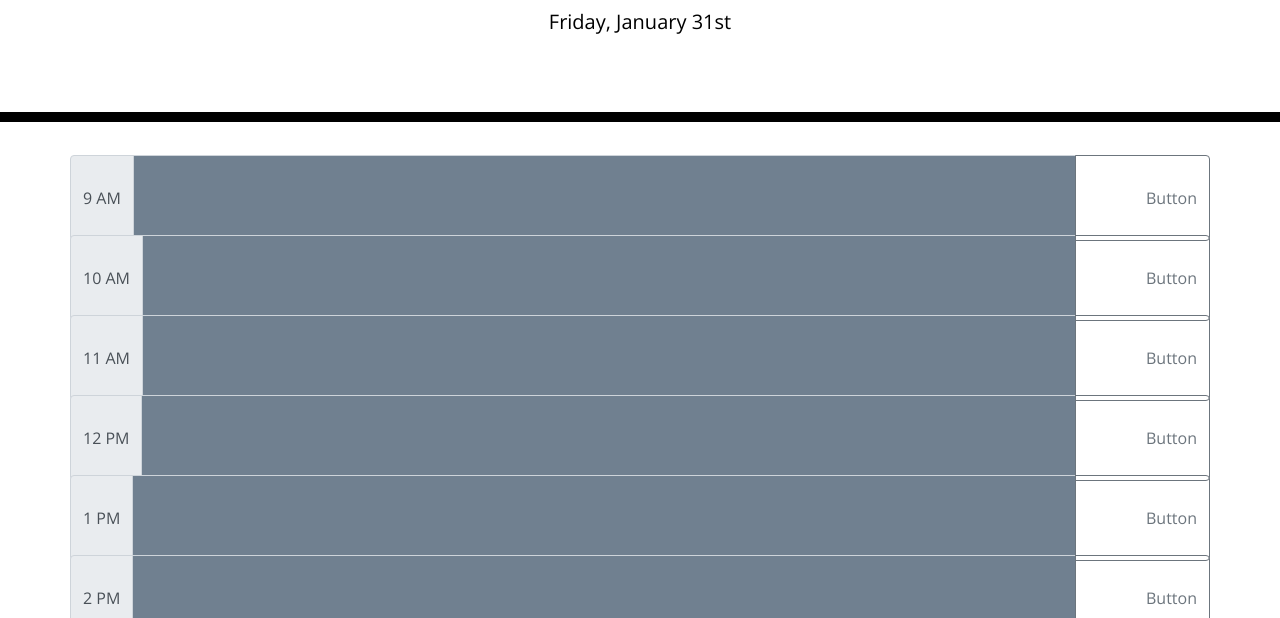
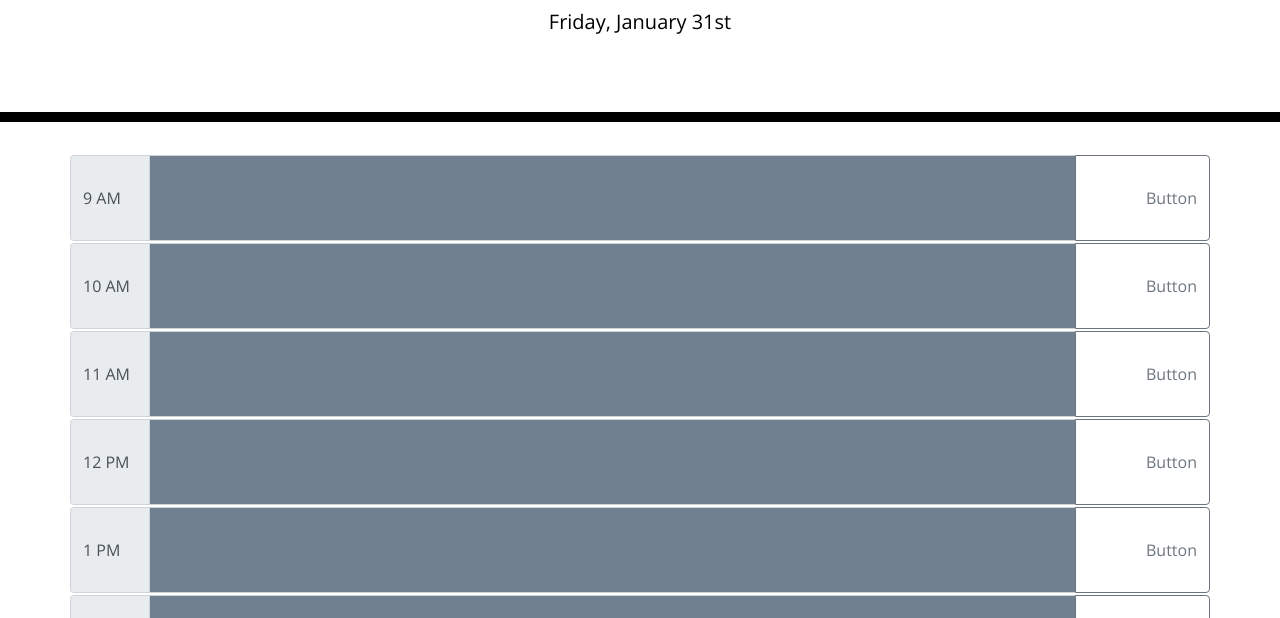
Before and after one commit to henryni914/Daily-Planner, a plain HTML site: page index.html in a window 1280 px wide. Shown: the part 182-800 px from the top of the page. Drawn offline with nearby package versions, Linux system fonts and the light colour scheme.

Commit message:
added some margin between the rows and adjusted the width for class input-group-text

```diff
--- a/style.css
+++ b/style.css
@@ -34,6 +34,7 @@ textarea{
   white-space: pre-wrap;
   height: 80px;
   border-top: 1px solid white;;
+  margin-top: 8px;
 }
 
 .hour {
@@ -69,3 +70,8 @@ textarea{
   font-size: 20px;
   transition: all .3s ease-in-out;
 }
+
+.input-group-text {
+  width: 80px;
+  text-align: center;
+}
```
